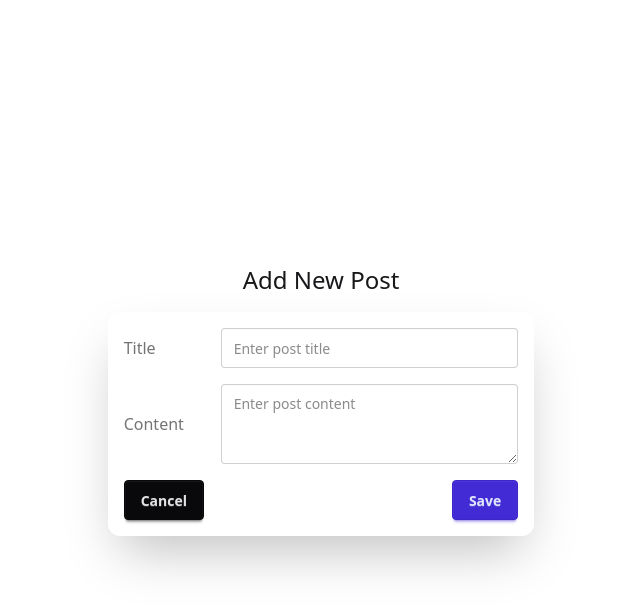
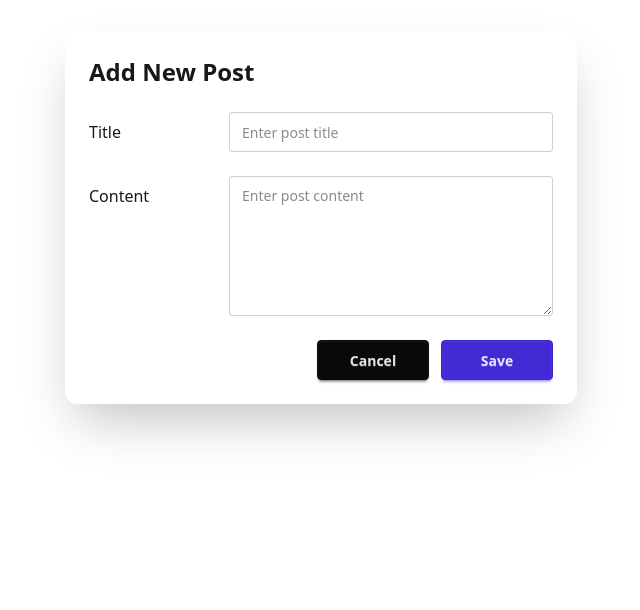
Before and after one commit to alvinyusuf/imp-test, a Next.js app in the folder frontend/: page /posts/create in a window 1280 px wide. Shown: the top 610 px of the page, without its empty margins (319-959 px from the left). Built offline with nearby package versions, Linux system fonts and the light colour scheme.

Commit message:
Refactor post components: update layout styles for Home, Create, and Edit pages; streamline success handlers in post operations; adjust type definitions in usePost hook.

```diff
--- a/frontend/src/app/page.tsx
+++ b/frontend/src/app/page.tsx
@@ -2,8 +2,8 @@ import Posts from "./posts/page";
 
 export default function Home() {
   return (
-    <main className="flex flex-col items-center justify-center max-w-screen h-screen">
-      <div className="w-1/2">
+    <main className="flex flex-col items-center justify-start min-h-screen px-4 py-8">
+      <div className="w-full sm:w-4/5 md:w-2/3 lg:w-1/2 xl:w-2/5">
         <Posts />
       </div>
     </main>
--- a/frontend/src/app/posts/[id]/page.tsx
+++ b/frontend/src/app/posts/[id]/page.tsx
@@ -46,9 +46,7 @@ export default function Page() {
         updatedAt: new Date().toISOString(),
       },
       {
-        onSuccess: () => {
-          setEdit(false);
-        },
+        onSuccess: () => setEdit(false),
       }
     );
   };
@@ -56,51 +54,50 @@ export default function Page() {
   const handleDelete = (e: React.MouseEvent) => {
     e.preventDefault();
     deletePost(postId, {
-      onSuccess: () => {
-        router.push("/");
-      },
+      onSuccess: () => router.push("/"),
     });
   };
 
   return (
-    <div className="flex flex-col items-center justify-center max-w-screen h-screen">
-      <h1 className="text-2xl mb-4">Edit Post</h1>
-      <form className="flex flex-col w-4/12 shadow-2xl rounded-xl p-4 gap-y-4">
-        <div className="flex justify-between items-center">
-          <label className="label w-1/3">Title</label>
+    <div className="flex min-h-screen items-start justify-center px-4 py-8">
+      <form className="w-full max-w-lg space-y-6 rounded-xl bg-base-100 p-6 shadow-2xl">
+        <h1 className="text-2xl font-semibold">Edit Post</h1>
+
+        <div className="flex flex-col md:flex-row md:items-center gap-3">
+          <label className="w-full md:w-32">Title</label>
           <input
             type="text"
             value={title}
             onChange={e => setTitle(e.target.value)}
-            className="input input-bordered w-full max-w-xs"
+            className="input input-bordered flex-1 py-1 md:py-0"
             disabled={!edit}
           />
         </div>
 
-        <div className="flex justify-between items-center">
-          <label className="label w-1/3">Content</label>
+        <div className="flex flex-col md:flex-row md:items-start gap-3">
+          <label className="w-full md:w-32 pt-2">Content</label>
           <textarea
             value={content}
             onChange={e => setContent(e.target.value)}
-            className="textarea textarea-bordered w-full max-w-xs"
+            className="textarea textarea-bordered flex-1 min-h-[140px]"
             disabled={!edit}
           />
         </div>
 
-        <div className="flex justify-between items-center">
+        <div className="flex flex-col md:flex-row-reverse justify-start gap-3">
           {!edit ? (
             <>
               <button
-                className="btn btn-warning"
-                onClick={e => {
-                  e.preventDefault();
-                  setEdit(true);
-                }}
+                type="button"
+                className="btn btn-warning md:w-28"
+                onClick={() => setEdit(true)}
               >
                 Edit
               </button>
+
               <button
-                className="btn btn-error"
+                type="button"
+                className="btn btn-error md:w-28"
                 onClick={handleDelete}
               >
                 Delete
@@ -108,16 +105,23 @@ export default function Page() {
             </>
           ) : (
             <>
-              <button className="btn btn-neutral" onClick={handleCancel}>
+              <div className="flex flex-col-reverse md:flex-row gap-3 w-full md:w-auto">
+                <button
+                  type="button"
+                  className="btn btn-neutral md:w-28"
+                  onClick={handleCancel}
+                >
                   Cancel
                 </button>
                 <button
-                className="btn btn-primary"
+                  type="submit"
+                  className="btn btn-primary md:w-28"
                   onClick={handleSave}
                   disabled={isPending}
                 >
                   {isPending ? "Saving..." : "Save"}
                 </button>
+              </div>
             </>
           )}
         </div>
--- a/frontend/src/app/posts/create/page.tsx
+++ b/frontend/src/app/posts/create/page.tsx
@@ -6,7 +6,6 @@ import React, { useState } from "react";
 
 export default function Page() {
   const router = useRouter();
-
   const [title, setTitle] = useState("");
   const [content, setContent] = useState("");
 
@@ -20,19 +19,14 @@ export default function Page() {
 
   const handleSave = (e: React.MouseEvent) => {
     e.preventDefault();
-
     if (!title.trim() || !content.trim()) {
       alert("Title and content are required.");
       return;
     }
-
     createPost(
       { title, content },
       {
-        onSuccess: (data) => {
-          console.log("Post created:", data);
-          router.push(`/`);
-        },
+        onSuccess: () => router.push("/"),
         onError: (err) => {
           console.error("Create failed:", err.message);
           alert("Gagal membuat post.");
@@ -42,36 +36,42 @@ export default function Page() {
   };
 
   return (
-    <div className="flex flex-col items-center justify-center max-w-screen h-screen">
-      <h1 className="text-2xl mb-4">Add New Post</h1>
-      <form className="flex flex-col w-4/12 shadow-2xl rounded-xl p-4 gap-y-4">
-        <div className="flex justify-between items-center">
-          <label className="label w-1/3">Title</label>
+    <div className="flex min-h-screen items-start justify-center px-4 py-8">
+      <form className="w-full max-w-lg space-y-6 rounded-xl bg-base-100 p-6 shadow-2xl">
+        <h1 className="text-2xl font-semibold">Add New Post</h1>
+
+        <div className="flex flex-col md:flex-row md:items-center gap-3">
+          <label className="w-full md:w-32">Title</label>
           <input
             type="text"
             value={title}
             onChange={(e) => setTitle(e.target.value)}
-            className="input input-bordered w-full max-w-xs"
+            className="input input-bordered py-1 md:py-0 flex-1"
             placeholder="Enter post title"
           />
         </div>
 
-        <div className="flex justify-between items-center">
-          <label className="label w-1/3">Content</label>
+        <div className="flex flex-col md:flex-row md:items-start gap-3">
+          <label className="w-full md:w-32 pt-2">Content</label>
           <textarea
             value={content}
             onChange={(e) => setContent(e.target.value)}
-            className="textarea textarea-bordered w-full max-w-xs"
+            className="textarea textarea-bordered flex-1 min-h-[140px]"
             placeholder="Enter post content"
           />
         </div>
 
-        <div className="flex justify-between items-center">
-          <button className="btn btn-neutral" onClick={handleCancel}>
+        <div className="flex flex-col-reverse md:flex-row justify-end gap-3">
+          <button
+            type="button"
+            className="btn btn-neutral md:w-28"
+            onClick={handleCancel}
+          >
             Cancel
           </button>
           <button
-            className="btn btn-primary"
+            type="submit"
+            className="btn btn-primary md:w-28"
             onClick={handleSave}
             disabled={isPending}
           >
--- a/frontend/src/hooks/usePost.ts
+++ b/frontend/src/hooks/usePost.ts
@@ -1,15 +1,15 @@
-import { GetPostResponse } from "@/schemas/posts/post";
+import { Post } from "@/schemas/posts/post";
 import { useQuery } from "@tanstack/react-query";
 
 export const usePost = (id: number) => {
   return useQuery({
     queryKey: ["posts", id],
-    queryFn: async (): Promise<GetPostResponse> => {
+    queryFn: async (): Promise<Post> => {
       const response = await fetch(`${process.env.NEXT_PUBLIC_BACKEND_URL}/posts/${id}`, {
         cache: "no-store",
       });
       const json = await response.json();
-      return json.data as GetPostResponse;
+      return json.data as Post;
     },
   })
 }
```
Lines whose indentation alone changed are shown as unchanged.
